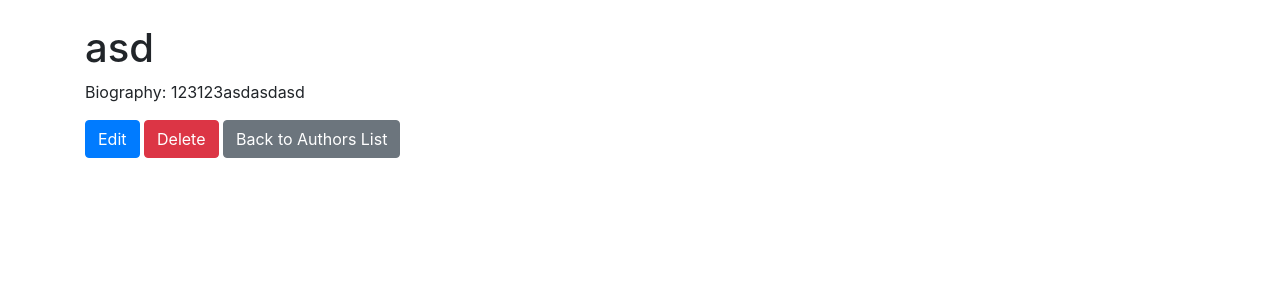
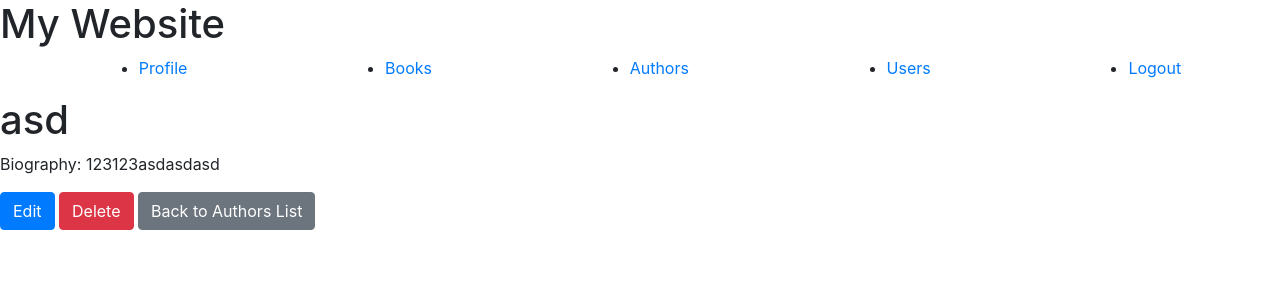
Before and after one commit to dimasdom/internet_programming_lab7, a Django app: page /en/author/1/ in a window 1280 px wide. Shown: the top 300 px of the page. Run offline with Django 4.2, Linux system fonts and the light colour scheme; data comes from the database, SQL or seed files in the repository; both versions use the stored data as it was after the commit; some libraries are stand-ins or nearby versions.

Commit message:
nav added

```diff
--- a/library/templates/library/base.html
+++ b/library/templates/library/base.html
@@ -8,9 +8,29 @@
     <link rel="stylesheet" href="https://stackpath.bootstrapcdn.com/bootstrap/4.5.2/css/bootstrap.min.css">
 </head>
 <body>
-    <div class="container mt-4">
+    <header>
+        <!-- Header content goes here -->
+        <h1>My Website</h1>
+        <nav>
+            <ul style="
+            display: flex;
+            justify-content: space-around;
+        ">
+                <li><a href="/accounts/profile">Profile</a></li>
+                <li><a href="/books">Books</a></li>
+        <li><a href="/">Authors</a></li>
+        <li><a href="/users">Users</a></li>
+        <li><a href="/accounts/logout">Logout</a></li>
+                <!-- Add other navigation links as needed -->
+            </ul>
+        </nav>
+    </header>
+
+    <main>
         {% block content %}
         {% endblock %}
-    </div>
+    </main>
+
+    <!-- Include JavaScript files and other scripts -->
 </body>
 </html>
--- a/library/views.py
+++ b/library/views.py
@@ -23,7 +23,7 @@ class AuthorDetailView(DetailView):
     model = Author
     template_name = 'author_detail.html'
 
-class AuthorCreateView(CreateView):
+class AuthorCreateView(LoginRequiredMixin, CreateView):
     @method_decorator(manager_required)
     def dispatch(self, *args, **kwargs):
         return super(AuthorCreateView, self).dispatch(*args, **kwargs)
@@ -33,7 +33,7 @@ class AuthorCreateView(CreateView):
     success_url = reverse_lazy('author_list')
 
 
-class AuthorUpdateView(UpdateView):
+class AuthorUpdateView(LoginRequiredMixin, UpdateView):
     @method_decorator(manager_required)
     def dispatch(self, *args, **kwargs):
         return super(AuthorUpdateView, self).dispatch(*args, **kwargs)
@@ -43,7 +43,7 @@ class AuthorUpdateView(UpdateView):
     success_url = reverse_lazy('author_list')
 
 
-class AuthorDeleteView(DeleteView):
+class AuthorDeleteView(LoginRequiredMixin, DeleteView):
     @method_decorator(manager_required)
     def dispatch(self, *args, **kwargs):
         return super(AuthorDeleteView, self).dispatch(*args, **kwargs)
@@ -59,7 +59,7 @@ class BookDetailView(DetailView):
     model = Book
     template_name = 'book_detail.html'
 
-class BookCreateView(CreateView):
+class BookCreateView(LoginRequiredMixin, CreateView):
     @method_decorator(manager_required)
     def dispatch(self, *args, **kwargs):
         return super(BookCreateView, self).dispatch(*args, **kwargs)
@@ -68,7 +68,7 @@ class BookCreateView(CreateView):
     template_name = 'book_form.html'
     success_url = reverse_lazy('book_list')
 
-class BookUpdateView(UpdateView):
+class BookUpdateView(LoginRequiredMixin, UpdateView):
     @method_decorator(manager_required)
     def dispatch(self, *args, **kwargs):
         return super(BookUpdateView, self).dispatch(*args, **kwargs)
@@ -77,7 +77,7 @@ class BookUpdateView(UpdateView):
     template_name = 'book_form.html'
     success_url = reverse_lazy('book_list')
 
-class BookDeleteView(DeleteView):
+class BookDeleteView(LoginRequiredMixin,DeleteView):
     @method_decorator(manager_required)
     def dispatch(self, *args, **kwargs):
         return super(BookDeleteView, self).dispatch(*args, **kwargs)
@@ -112,18 +112,18 @@ class UserListView(LoginRequiredMixin, ListView):
     template_name = 'user_list.html'
     context_object_name = 'users'
 
-    #@method_decorator(admin_required)
-    #def dispatch(self, *args, **kwargs):
-    #    return super(UserListView, self).dispatch(*args, **kwargs)
+    @method_decorator(admin_required)
+    def dispatch(self, *args, **kwargs):
+        return super(UserListView, self).dispatch(*args, **kwargs)
 
 class UserDeleteView(LoginRequiredMixin, DeleteView):
     model = CustomUser
     template_name = 'user_delete.html'
     success_url = reverse_lazy('user_list')
 
-    #@method_decorator(admin_required)
-    #def dispatch(self, *args, **kwargs):
-    #    return super(UserDeleteView, self).dispatch(*args, **kwargs)
+    @method_decorator(admin_required)
+    def dispatch(self, *args, **kwargs):
+        return super(UserDeleteView, self).dispatch(*args, **kwargs)
 
     def delete(self, request, *args, **kwargs):
         self.object = self.get_object()
```
Also changed, not shown: db.sqlite3.
